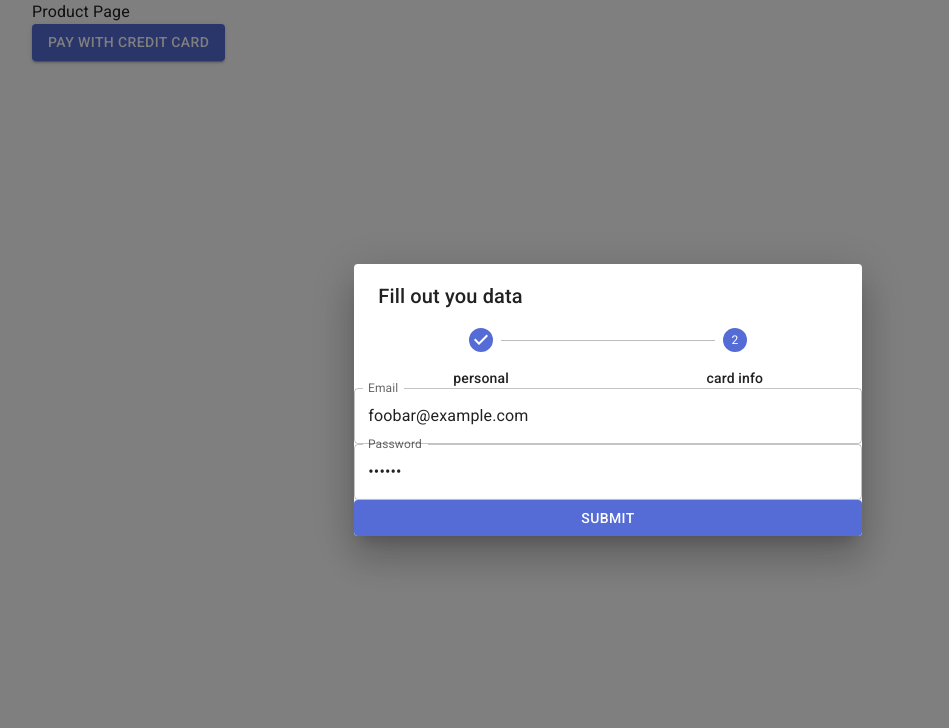
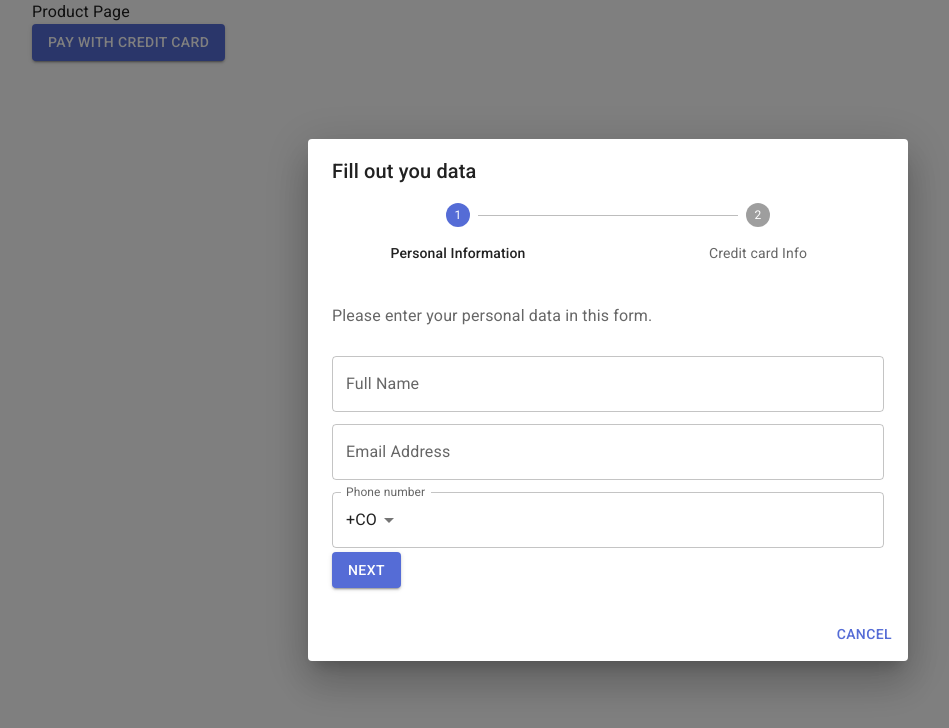
Before and after one commit to DanielaAvendano/product_checkout, a React (Vite) app: page /product in a window 1280 px wide. Both pictures are taken after a click on the button "PAY WITH CREDIT CARD". Shown: the top 728 px of the page, without its empty margins (32-981 px from the left). Built offline with nearby package versions, Linux system fonts and the light colour scheme.

Commit message:
build personal info form'

```diff
--- a/package.json
+++ b/package.json
@@ -16,6 +16,7 @@
     "formik": "^2.4.5",
     "react": "^18.2.0",
     "react-dom": "^18.2.0",
+    "react-phone-number-input": "^3.3.9",
     "react-router-dom": "6",
     "yup": "^1.4.0"
   },
--- /dev/null
+++ b/src/components/CreditCardForm.tsx
@@ -0,0 +1,38 @@
+import { Button, TextField } from "@mui/material";
+import { Formik, Form } from "formik";
+import { UserDataProps } from "./ModalCreditInfo";
+
+interface CreditCardFormProps {
+  prev: (newData: UserDataProps) => void;
+  next: (newData: UserDataProps, final: boolean) => void;
+  data: UserDataProps;
+}
+
+export const CreditCardForm = (props: CreditCardFormProps) => {
+  const { prev, next, data } = props;
+
+  const handleSubmit = (values: UserDataProps) => {
+    next(values, true);
+  };
+  return (
+    <Formik initialValues={data} onSubmit={handleSubmit}>
+      {({ values }) => (
+        <Form>
+          <p>Segundo paso del form</p>
+          <TextField fullWidth id="fullname" name="fullname" label="fullname" />
+
+          <Button
+            type="button"
+            onClick={() => prev(values)}
+            variant="contained"
+          >
+            Back
+          </Button>
+          <Button type="submit" variant="contained">
+            Submit
+          </Button>
+        </Form>
+      )}
+    </Formik>
+  );
+};
--- a/src/components/ModalCreditInfo.tsx
+++ b/src/components/ModalCreditInfo.tsx
@@ -1,31 +1,104 @@
-import { Dialog, DialogTitle, Step, StepLabel, Stepper } from "@mui/material";
-import { WithMaterialUI } from "./UserInfoForm";
+import { useState } from "react";
+import {
+  Button,
+  Dialog,
+  DialogActions,
+  DialogContent,
+  DialogContentText,
+  DialogTitle,
+  Step,
+  StepLabel,
+  Stepper,
+} from "@mui/material";
 
-const steps = ["personal", "card info"];
-interface SimpleDialogProps {
+import { UserInfoForm } from "./UserInfoForm";
+import { CreditCardForm } from "./CreditCardForm";
+
+interface ModalCreditInfoProps {
   open: boolean;
   selectedValue: string;
   onClose: (value: string) => void;
 }
+export interface UserDataProps {
+  full_name: string;
+  email: string;
+  phone_number: {
+    countryCode: string;
+    number: string;
+  };
+}
 
-export const ModalCreditInfo = (props: SimpleDialogProps) => {
+const steps = ["Personal Information", "Credit card Info"];
+
+export const ModalCreditInfo = (props: ModalCreditInfoProps) => {
   const { onClose, selectedValue, open } = props;
+
+  const [data, setData] = useState<UserDataProps>({
+    full_name: "",
+    email: "",
+    phone_number: { countryCode: "CO", number: "" },
+  });
+
+  const [currentStep, setCurrentStep] = useState(0);
   const handleClose = () => {
     onClose(selectedValue);
   };
 
+  const makeRequest = (formData: UserDataProps) => {
+    console.log("form submitted", formData);
+  };
+
+  const handleNextStep = (newData: UserDataProps, final = false) => {
+    setData((prev) => ({ ...prev, ...newData }));
+
+    if (final) {
+      makeRequest(newData);
+    }
+    setCurrentStep((prev) => prev + 1);
+  };
+
+  const handlePrevStep = (newData: UserDataProps) => {
+    setData((prev) => ({ ...prev, ...newData }));
+    setCurrentStep((prev) => prev - 1);
+  };
+
+  const formContent = (step: number) => {
+    switch (step) {
+      case 0:
+        return (
+          <UserInfoForm next={handleNextStep} data={data} setData={setData} />
+        );
+      case 1:
+        return (
+          <CreditCardForm
+            prev={handlePrevStep}
+            next={handleNextStep}
+            data={data}
+          />
+        );
+      default:
+        return <div>404: Not Found</div>;
+    }
+  };
+
   return (
-    <Dialog onClose={handleClose} open={open}>
+    <Dialog onClose={handleClose} open={open} fullWidth>
       <DialogTitle>Fill out you data</DialogTitle>
 
-      <Stepper activeStep={1} alternativeLabel>
-        {steps.map((label) => (
-          <Step key={label}>
+      <Stepper activeStep={currentStep} alternativeLabel>
+        {steps.map((label, index) => (
+          <Step key={index}>
             <StepLabel>{label}</StepLabel>
           </Step>
         ))}
       </Stepper>
-      <WithMaterialUI />
+      <DialogContentText marginLeft={3} marginTop={5}>
+        Please enter your personal data in this form.
+      </DialogContentText>
+      <DialogContent>{formContent(currentStep)}</DialogContent>
+      <DialogActions>
+        <Button onClick={handleClose}>Cancel</Button>
+      </DialogActions>
     </Dialog>
   );
 };
--- /dev/null
+++ b/src/components/PhoneInput.tsx
@@ -0,0 +1,77 @@
+import {
+  InputAdornment,
+  MenuItem,
+  Select,
+  TextField,
+  Typography,
+} from "@mui/material";
+import { Field } from "formik";
+
+import { getCountries } from "react-phone-number-input";
+
+const PhoneInputField = () => {
+  return (
+    <Field
+      as={TextField}
+      name="phone_number.number"
+      fullWidth
+      margin="dense"
+      variant="outlined"
+      label="Phone number"
+      color="primary"
+      InputProps={{
+        startAdornment: (
+          <InputAdornment
+            position="start"
+            style={{ marginRight: "2px", marginLeft: "-8px" }}
+          >
+            <Field
+              as={Select}
+              name="phone_number.countryCode"
+              MenuProps={{
+                style: {
+                  height: "300px",
+                  width: "360px",
+                  top: "10px",
+                  left: "-34px",
+                },
+                transformOrigin: {
+                  vertical: "top",
+                  horizontal: "left",
+                },
+              }}
+              sx={{
+                width: "max-content",
+                fieldset: {
+                  display: "none",
+                },
+                '&.Mui-focused:has(div[aria-expanded="false"])': {
+                  fieldset: {
+                    display: "block",
+                  },
+                },
+                ".MuiSelect-select": {
+                  padding: "8px",
+                  paddingRight: "24px !important",
+                },
+                svg: {
+                  right: 0,
+                },
+              }}
+            >
+              {getCountries().map((country) => {
+                return (
+                  <MenuItem key={country} value={country}>
+                    <Typography>+{country}</Typography>
+                  </MenuItem>
+                );
+              })}
+            </Field>
+          </InputAdornment>
+        ),
+      }}
+    ></Field>
+  );
+};
+
+export default PhoneInputField;
--- a/src/components/UserInfoForm.tsx
+++ b/src/components/UserInfoForm.tsx
@@ -1,61 +1,75 @@
-import { Button, TextField } from "@mui/material";
-import { useFormik } from "formik";
-
+import { Button, FormHelperText, TextField } from "@mui/material";
+import { Formik, Form, Field, ErrorMessage } from "formik";
 import * as yup from "yup";
 
-const validationSchema = yup.object({
+import { UserDataProps } from "./ModalCreditInfo";
+import PhoneInputField from "./PhoneInput";
+
+interface UserInfoProps {
+  next: (newData: UserDataProps) => void;
+  data: UserDataProps;
+  setData: React.Dispatch<React.SetStateAction<UserDataProps>>;
+}
+
+const UserInfoValidationSchema = yup.object({
+  full_name: yup
+    .string()
+    .min(7, "Mininum name characters are 7")
+    .required("Full name is required"),
   email: yup
     .string()
     .email("Enter a valid email")
     .required("Email is required"),
-  password: yup
-    .string()
-    .min(8, "Password should be of minimum 8 characters length")
-    .required("Password is required"),
 });
 
-export const WithMaterialUI = () => {
-  const formik = useFormik({
-    initialValues: {
-      email: "foobar@example.com",
-      password: "foobar",
-    },
-    validationSchema: validationSchema,
-    onSubmit: (values) => {
-      alert(JSON.stringify(values, null, 2));
-    },
-  });
+export const UserInfoForm = (props: UserInfoProps) => {
+  const { next, data } = props;
+
+  const handleSubmit = (values: UserDataProps) => {
+    next(values);
+    console.log("values", values);
+  };
 
   return (
-    <div>
-      <form onSubmit={formik.handleSubmit}>
-        <TextField
-          fullWidth
-          id="email"
-          name="email"
-          label="Email"
-          value={formik.values.email}
-          onChange={formik.handleChange}
-          onBlur={formik.handleBlur}
-          error={formik.touched.email && Boolean(formik.errors.email)}
-          helperText={formik.touched.email && formik.errors.email}
-        />
-        <TextField
-          fullWidth
-          id="password"
-          name="password"
-          label="Password"
-          type="password"
-          value={formik.values.password}
-          onChange={formik.handleChange}
-          onBlur={formik.handleBlur}
-          error={formik.touched.password && Boolean(formik.errors.password)}
-          helperText={formik.touched.password && formik.errors.password}
-        />
-        <Button color="primary" variant="contained" fullWidth type="submit">
-          Submit
-        </Button>
-      </form>
-    </div>
+    <Formik
+      initialValues={data}
+      onSubmit={handleSubmit}
+      validationSchema={UserInfoValidationSchema}
+    >
+      {({ errors }) => (
+        <Form>
+          <Field
+            as={TextField}
+            fullWidth
+            margin="dense"
+            id="full_name"
+            name="full_name"
+            label="Full Name"
+            error={errors.full_name}
+          />
+          <ErrorMessage name="full_name">
+            {(msg) => <FormHelperText error>{msg}</FormHelperText>}
+          </ErrorMessage>
+          <Field
+            as={TextField}
+            fullWidth
+            margin="dense"
+            id="email"
+            name="email"
+            label="Email Address"
+            error={errors.email}
+          />
+          <ErrorMessage name="email">
+            {(msg) => <FormHelperText error>{msg}</FormHelperText>}
+          </ErrorMessage>
+
+          <PhoneInputField />
+
+          <Button type="submit" variant="contained">
+            Next
+          </Button>
+        </Form>
+      )}
+    </Formik>
   );
 };
```
Also changed, not shown: 2 other files (tests, documents, lock files or other folders).
